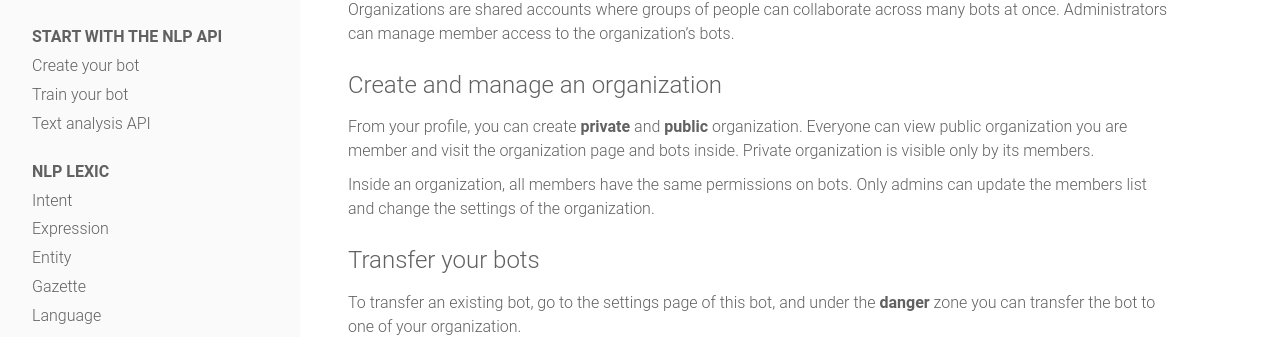
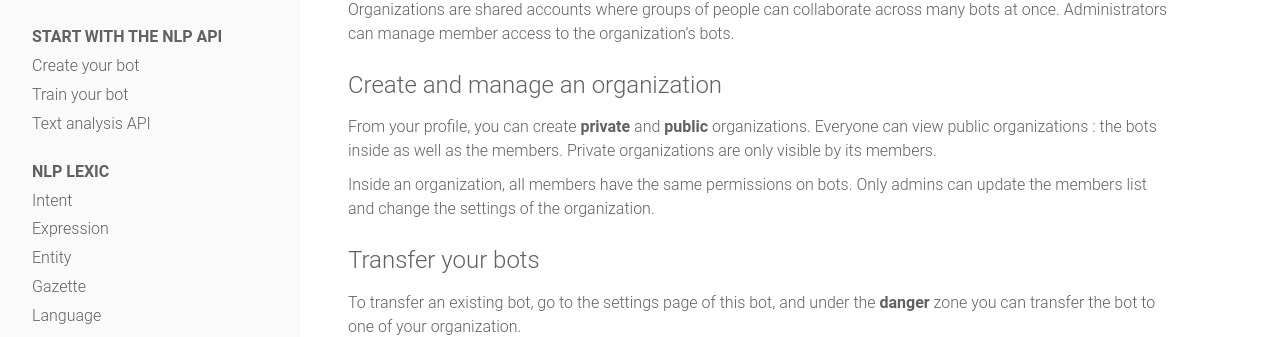
Before and after one commit to SAP-archive/docs, a Jekyll site: the page built from concepts/collaboration/organisation.md, in a window 1280 px wide. Shown: the part 255-592 px from the top of the page. Built offline with Jekyll 4.4.1, drawn with Linux system fonts in a browser that asks for light colours; nearby versions of some CDN libraries; a style sheet for code colours, icons or effects is not loaded.

Commit message:
Update organisation.md

```diff
--- a/concepts/collaboration/organisation.md
+++ b/concepts/collaboration/organisation.md
@@ -10,7 +10,7 @@ Organizations are shared accounts where groups of people can collaborate across
 
 ## Create and manage an organization
 
-From your profile, you can create **private** and **public** organization. Everyone can view public organization you are member and visit the organization page and bots inside. Private organization is visible only by its members.
+From your profile, you can create **private** and **public** organizations. Everyone can view public organizations : the bots inside as well as the members. Private organizations are only visible by its members.
 
 Inside an organization, all members have the same permissions on bots. Only admins can update the members list and change the settings of the organization.
 
```
